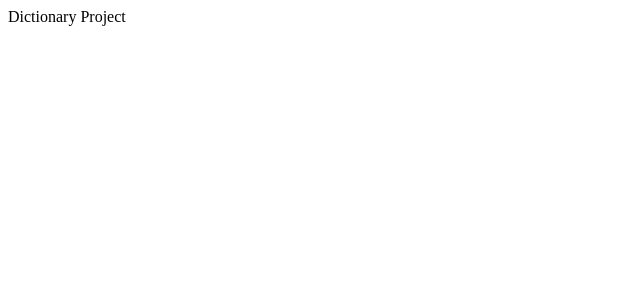
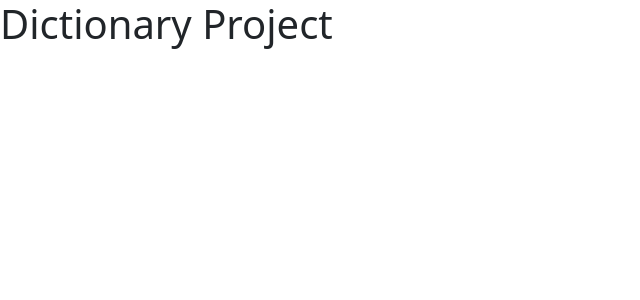
Before and after one commit to mlang1988/dictionary-project, a React (Vite) app: page / in a window 1280 px wide. Shown: the top 300 px of the page, without its empty margins (0-640 px from the left). Built offline with nearby package versions, Linux system fonts and the light colour scheme.

Commit message:
Added bootstrap

```diff
--- a/package.json
+++ b/package.json
@@ -10,6 +10,7 @@
     "preview": "vite preview"
   },
   "dependencies": {
+    "bootstrap": "^5.3.8",
     "react": "^19.2.4",
     "react-dom": "^19.2.4"
   },
--- a/src/App.jsx
+++ b/src/App.jsx
@@ -1,7 +1,11 @@
 import React from "react";
-
+import "bootstrap/dist/css/bootstrap.min.css";
 import "./App.css";
 
 export default function App() {
-  return <div>Dictionary Project</div>;
+  return (
+    <div className="App">
+      <h1>Dictionary Project</h1>
+    </div>
+  );
 }
```
Also changed, not shown: 1 other file (tests, documents, lock files or other folders).
